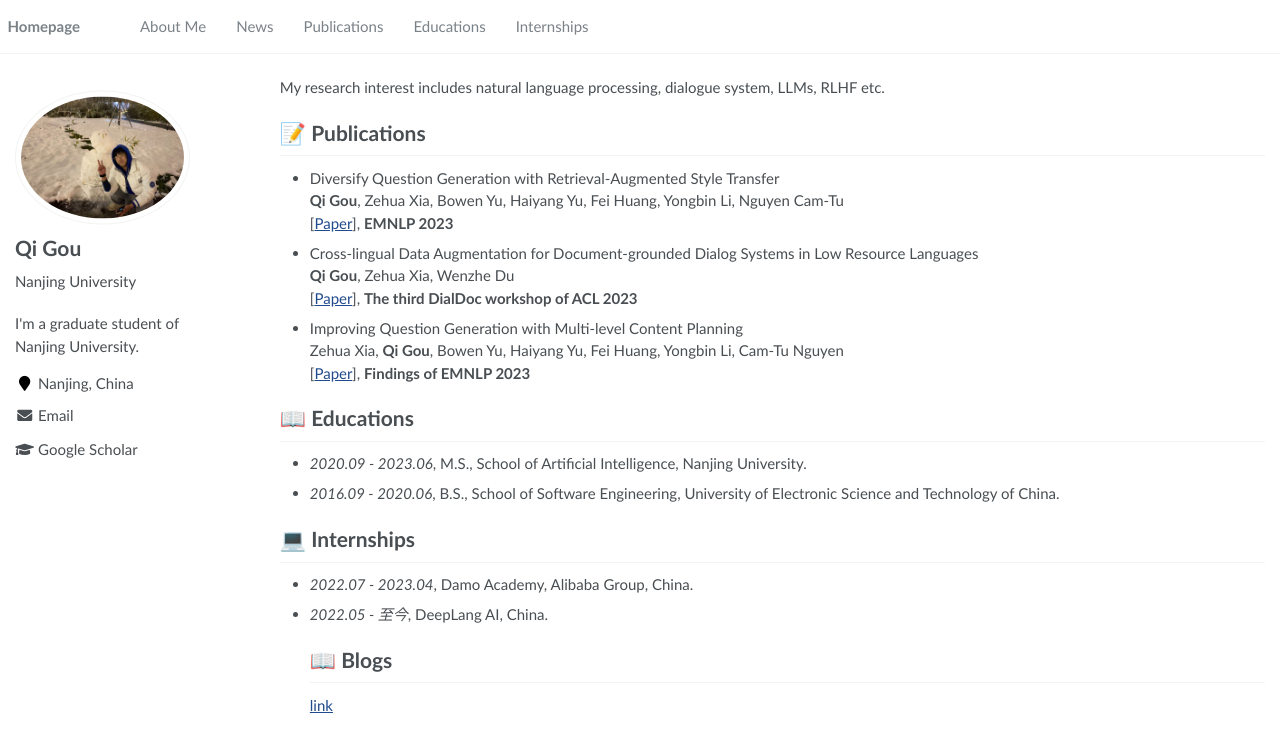
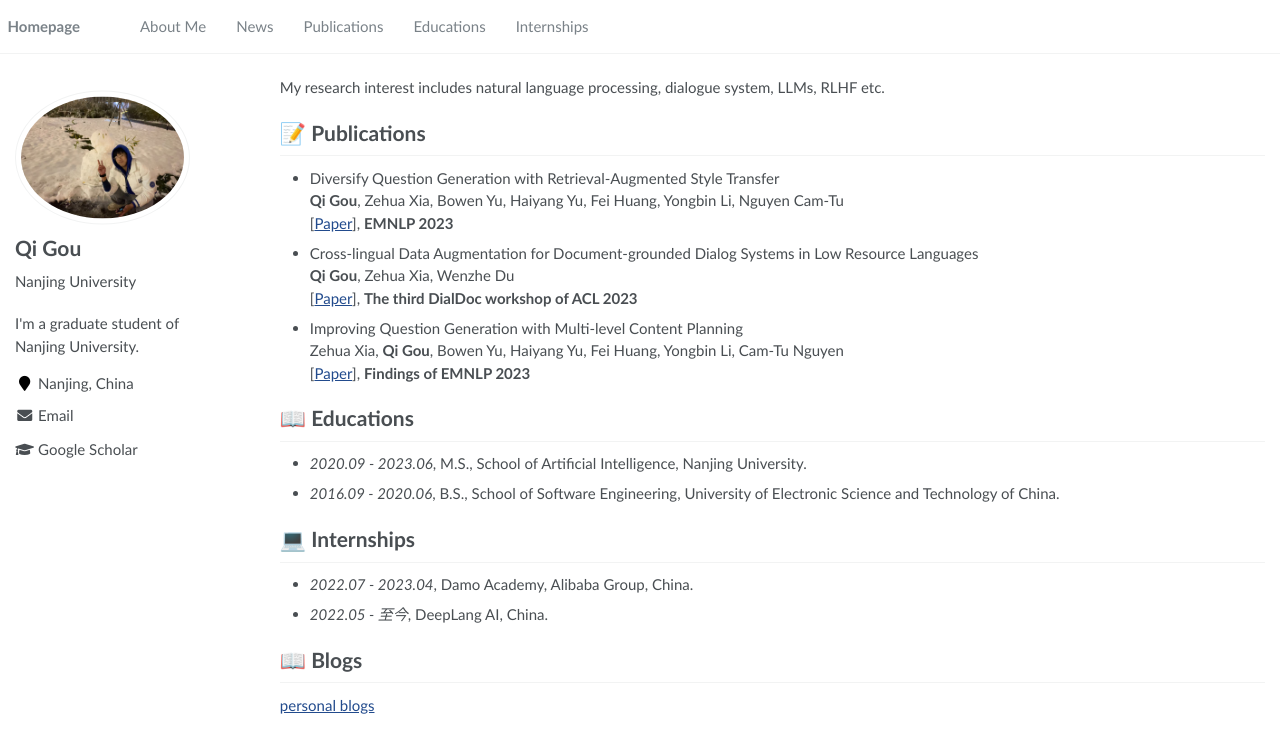
Before and after one commit to gouqi666/gouqi666.github.io, a Jekyll site: the page built from _pages/about.md, in a window 1280 px wide. Shown: the top 753 px of the page. Built offline with Jekyll 4.4.1, drawn with Linux system fonts in a browser that asks for light colours.

Commit message:
update blogs

```diff
--- a/_pages/about.md
+++ b/_pages/about.md
@@ -47,5 +47,6 @@ Zehua Xia, **Qi Gou**, Bowen Yu, Haiyang Yu, Fei Huang, Yongbin Li, Cam-Tu Nguye
 # 💻 Internships
 - *2022.07 - 2023.04*, Damo Academy, Alibaba Group, China.
 - *2022.05 - 至今*, DeepLang AI, China.
+
 # 📖 Blogs
-[link](https://gouqi666.github.io/blogs)
+[personal blogs](https://gouqi666.github.io/blogs)
```
